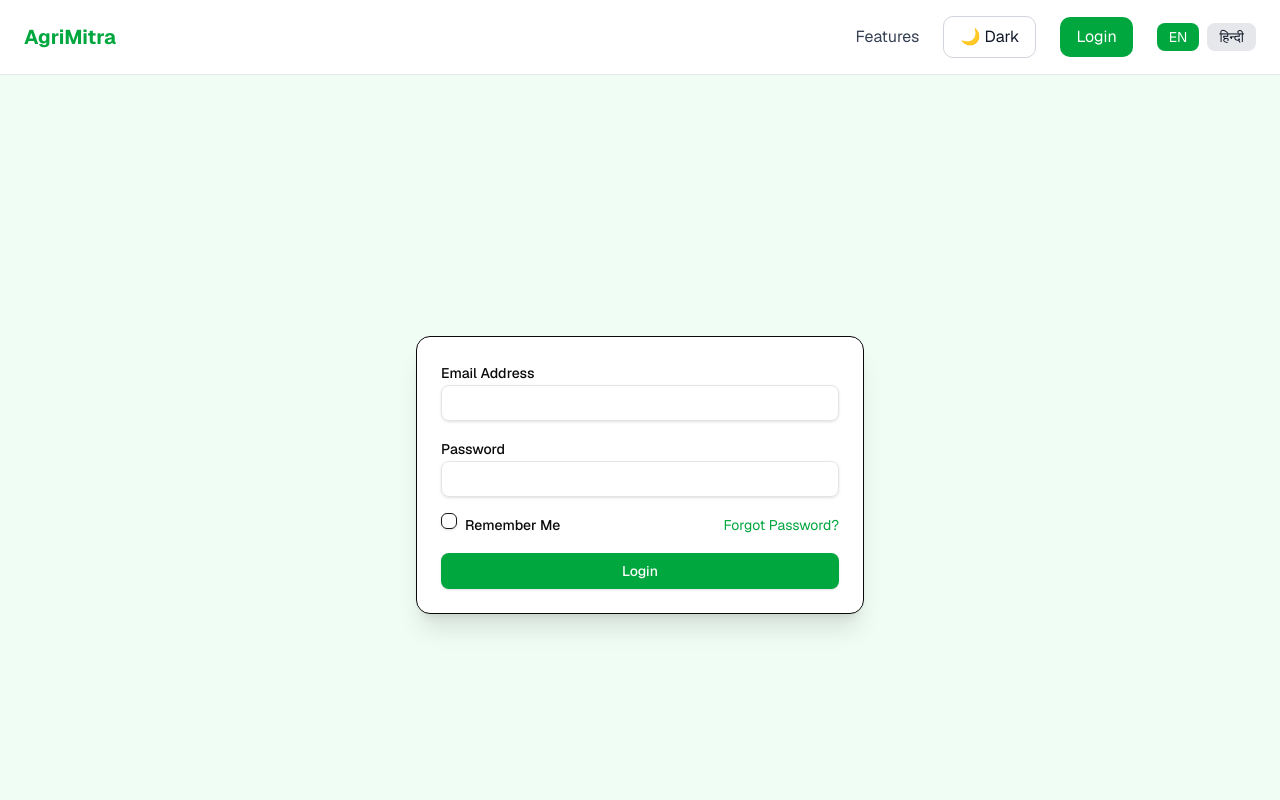
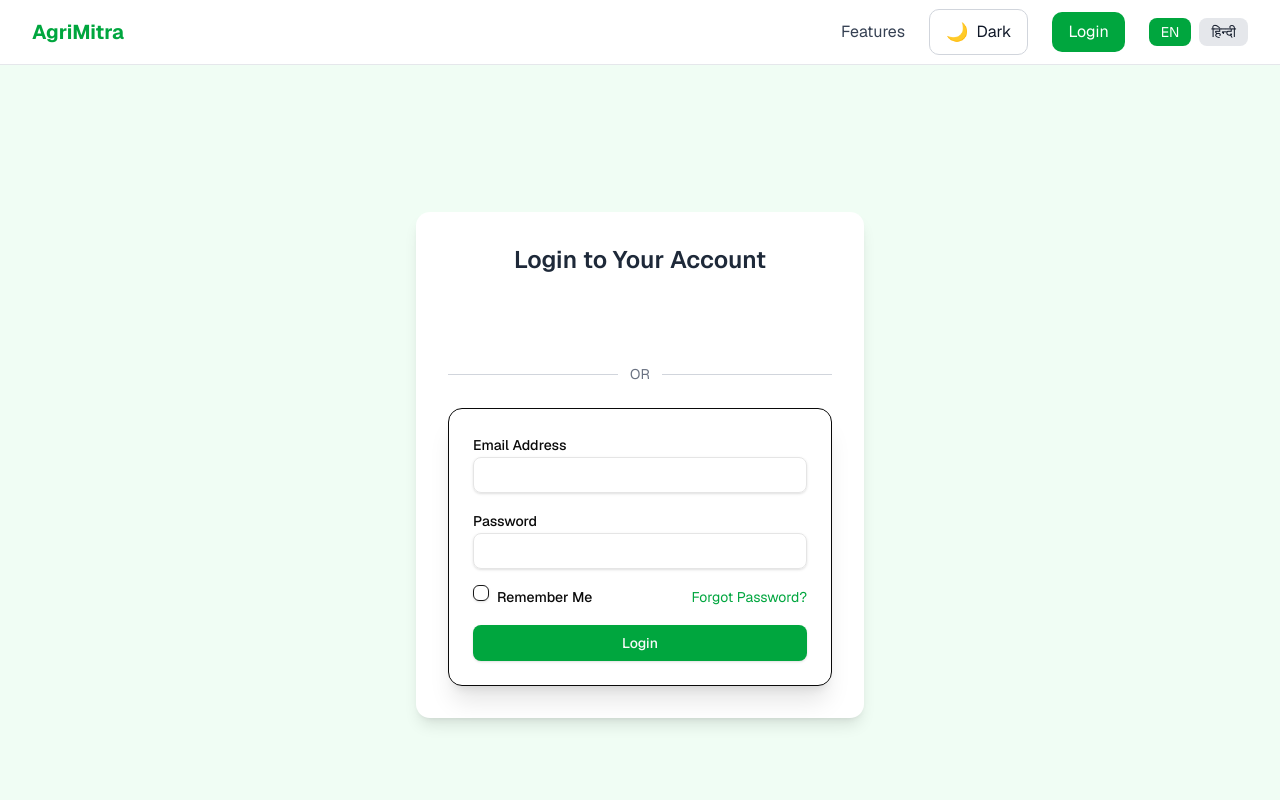
Before and after one commit to ajaykumar1071999/agri_mitra_fe, a Next.js app: page /en/login in a window 1280 px wide. Shown: the top 800 px of the page. Built offline with nearby package versions, Linux system fonts and the light colour scheme; no server answers.

Commit message:
Google login add

```diff
--- a/package.json
+++ b/package.json
@@ -21,6 +21,8 @@
     "@radix-ui/react-checkbox": "^1.3.3",
     "@radix-ui/react-label": "^2.1.8",
     "@radix-ui/react-slot": "^1.2.4",
+    "@react-oauth/google": "^0.13.4",
+    "axios": "^1.13.6",
     "class-variance-authority": "^0.7.1",
     "clsx": "^2.1.1",
     "lucide-react": "^0.575.0",
--- a/src/app/[locale]/(auth)/login/page.tsx
+++ b/src/app/[locale]/(auth)/login/page.tsx
@@ -1,9 +1,30 @@
 import LoginForm from '@/components/forms/LoginForm';
+import GoogleLoginButton from '@/components/googleOAuth/page';
 
 export default function LoginPage() {
   return (
-    <div className="min-h-screen flex items-center justify-center bg-green-50 dark:bg-gray-900">
-      <LoginForm />
+    <div className="min-h-screen flex items-center justify-center px-4 bg-green-50 dark:bg-gray-900">
+      <div className="w-full max-w-md bg-white dark:bg-gray-800 shadow-lg rounded-xl p-6 sm:p-8">
+        {/* Title */}
+        <h1 className="text-2xl font-semibold text-center text-gray-800 dark:text-white mb-6">
+          Login to Your Account
+        </h1>
+
+        {/* Google Login */}
+        <div className="flex justify-center">
+          <GoogleLoginButton />
+        </div>
+
+        {/* OR Divider */}
+        <div className="flex items-center my-6">
+          <div className="grow border-t border-gray-300 dark:border-gray-600"></div>
+          <span className="mx-3 text-gray-500 dark:text-gray-400 text-sm">OR</span>
+          <div className="grow border-t border-gray-300 dark:border-gray-600"></div>
+        </div>
+
+        {/* Email Login */}
+        <LoginForm />
+      </div>
     </div>
   );
 }
--- a/src/app/[locale]/layout.tsx
+++ b/src/app/[locale]/layout.tsx
@@ -2,6 +2,7 @@ import type { Metadata } from 'next';
 import { Geist, Geist_Mono } from 'next/font/google';
 // import '../../globals.css';
 import '../globals.css';
+// import GoogleProvider from '@/providers/GoogleProvider';
 
 import OfflineBanner from '@/components/OfflineBanner';
 import Providers from '@/providers/Providers';
@@ -51,10 +52,12 @@ export default async function LocaleLayout(props: {
           <ThemeProvider>
             <Providers>
               <OfflineBanner />
+              {/* <GoogleProvider> */}
               <Navbar />
               <main className="flex-1">{children}</main>
               <Footer />
               <Toaster position="top-right" richColors closeButton theme="system" />
+              {/* </GoogleProvider> */}
             </Providers>
           </ThemeProvider>
         </NextIntlClientProvider>
--- a/src/components/ThemeToggle.tsx
+++ b/src/components/ThemeToggle.tsx
@@ -11,7 +11,6 @@ export default function ThemeToggle() {
     setMounted(true);
   }, []);
 
-  // Prevent hydration mismatch
   if (!mounted) return null;
 
   const isDark = resolvedTheme === 'dark';
@@ -19,13 +18,21 @@ export default function ThemeToggle() {
   return (
     <button
       onClick={() => setTheme(isDark ? 'light' : 'dark')}
-      className="px-4 py-2 rounded-lg border
-      border-gray-300 dark:border-gray-700
-      bg-white dark:bg-gray-800
-      text-gray-900 dark:text-gray-100
-      transition-colors"
+      className="
+        flex items-center gap-2
+        px-3 py-2 lg:px-4
+        rounded-lg border
+        border-gray-300 dark:border-gray-700
+        bg-white dark:bg-gray-800
+        text-gray-900 dark:text-gray-100
+        transition-colors cursor-pointer
+      "
     >
-      {isDark ? '☀ Light' : '🌙 Dark'}
+      {/* Icon */}
+      <span className="text-lg">{isDark ? '☀️' : '🌙'}</span>
+
+      {/* Text only on desktop */}
+      <span className="hidden lg:inline">{isDark ? 'Light' : 'Dark'}</span>
     </button>
   );
 }
--- /dev/null
+++ b/src/components/googleOAuth/page.tsx
@@ -0,0 +1,22 @@
+'use client';
+
+import { GoogleLogin, CredentialResponse } from '@react-oauth/google';
+import axios from 'axios';
+
+export default function GoogleLoginButton() {
+  const handleSuccess = async (credentialResponse: CredentialResponse) => {
+    try {
+      const token = credentialResponse.credential;
+
+      const res = await axios.post('http://localhost:5000/api/auth/google', { token });
+
+      localStorage.setItem('token', res.data.token);
+
+      console.log('User:', res.data.user);
+    } catch (error) {
+      console.error('Google login error', error);
+    }
+  };
+
+  return <GoogleLogin onSuccess={handleSuccess} onError={() => console.log('Login Failed')} />;
+}
--- a/src/components/marketing/Navbar.tsx
+++ b/src/components/marketing/Navbar.tsx
@@ -1,37 +1,31 @@
 'use client';
 
+import { useState } from 'react';
 import { Link } from '@/navigation';
 import { useTranslations } from 'next-intl';
 import ThemeToggle from '@/components/ThemeToggle';
 import LanguageSwitcher from '@/components/languageSwitcher/LanguageSwitcher';
+import { Menu, X } from 'lucide-react';
 
 export default function Navbar() {
   const t = useTranslations('navbar');
+  const [isOpen, setIsOpen] = useState(false);
 
   return (
-    <header
-      className="
-      w-full px-6 py-4
-      flex justify-between items-center
-      bg-white dark:bg-gray-900
-      border-b border-gray-200 dark:border-gray-800
-      transition-colors duration-300
-    "
-    >
+    <header className="sticky top-0 z-50 w-full bg-white dark:bg-gray-900 border-b border-gray-200 dark:border-gray-800 transition-colors">
+      <div className="px-4 lg:px-8">
+        {/* Top Row */}
+        <div className="flex items-center justify-between h-16">
           {/* Logo */}
           <Link href="/" className="text-xl font-bold text-green-600 dark:text-green-400">
             AgriMitra
           </Link>
 
-      {/* Right Side */}
-      <div className="flex items-center gap-6">
+          {/* Desktop Menu */}
+          <div className="hidden md:flex items-center gap-6">
             <Link
               href="#features"
-          className="
-          text-gray-700 dark:text-gray-300
-          hover:text-green-600 dark:hover:text-green-400
-          transition-colors
-        "
+              className="text-gray-700 dark:text-gray-300 hover:text-green-600 dark:hover:text-green-400 transition-colors"
             >
               {t('features')}
             </Link>
@@ -40,17 +34,48 @@ export default function Navbar() {
 
             <Link
               href="/login"
-          className="
-          px-4 py-2 rounded-lg
-          bg-green-600 hover:bg-green-700
-          dark:bg-green-500 dark:hover:bg-green-600
-          text-white
-          transition-colors
-        "
+              className="px-4 py-2 rounded-lg bg-green-600 hover:bg-green-700 dark:bg-green-500 dark:hover:bg-green-600 text-white transition-colors"
             >
               {t('login')}
             </Link>
+
             <LanguageSwitcher />
+          </div>
+
+          {/* Mobile Button */}
+          <button
+            className="md:hidden text-gray-700 dark:text-gray-200"
+            onClick={() => setIsOpen(!isOpen)}
+          >
+            {isOpen ? <X size={26} /> : <Menu size={26} />}
+          </button>
+        </div>
+
+        {/* Mobile Menu */}
+        {isOpen && (
+          <div className="md:hidden flex flex-col gap-4 pb-6 pt-2">
+            <Link
+              href="#features"
+              className="text-gray-700 dark:text-gray-300 hover:text-green-600 dark:hover:text-green-400"
+              onClick={() => setIsOpen(false)}
+            >
+              {t('features')}
+            </Link>
+
+            <div className="flex items-center gap-4">
+              <ThemeToggle />
+              <LanguageSwitcher />
+            </div>
+
+            <Link
+              href="/login"
+              className="w-full text-center px-4 py-2 rounded-lg bg-green-600 hover:bg-green-700 dark:bg-green-500 dark:hover:bg-green-600 text-white"
+              onClick={() => setIsOpen(false)}
+            >
+              {t('login')}
+            </Link>
+          </div>
+        )}
       </div>
     </header>
   );
--- a/src/providers/Providers.tsx
+++ b/src/providers/Providers.tsx
@@ -1,14 +1,21 @@
 'use client';
 
 import { ReactNode } from 'react';
+import { GoogleOAuthProvider } from '@react-oauth/google';
 // import { Provider } from 'react-redux';
 // import { store } from '@/store';
 
-export default function Providers({ children }: { children: ReactNode }) {
+interface Props {
+  children: React.ReactNode;
+}
+
+export default function Providers({ children }: Props) {
   return (
     <>
       {/* Add Redux / Theme / Auth Provider here later */}
-      {children}
+      <GoogleOAuthProvider clientId={process.env.NEXT_PUBLIC_GOOGLE_CLIENT_ID!}>
+        {children}
+      </GoogleOAuthProvider>
     </>
   );
 }
```
Also changed, not shown: 1 other file (tests, documents, lock files or other folders). Lines whose indentation alone changed are shown as unchanged.
